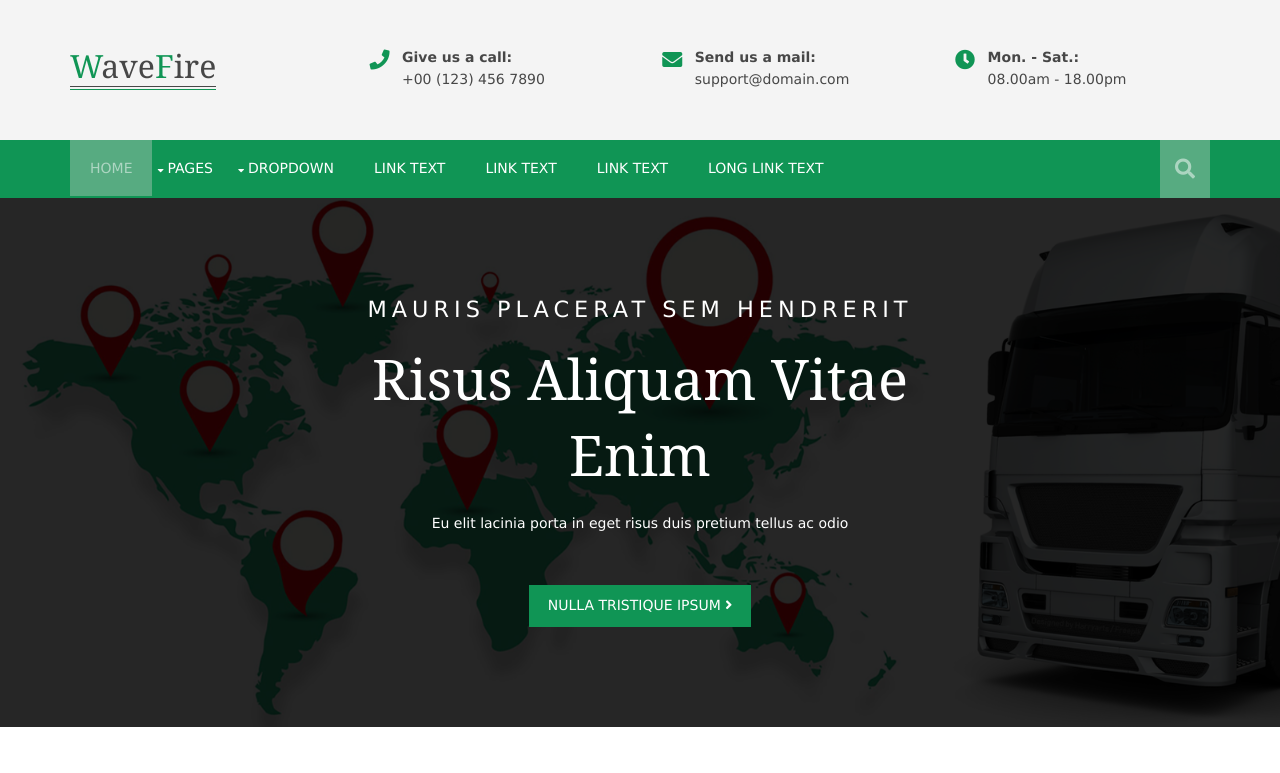
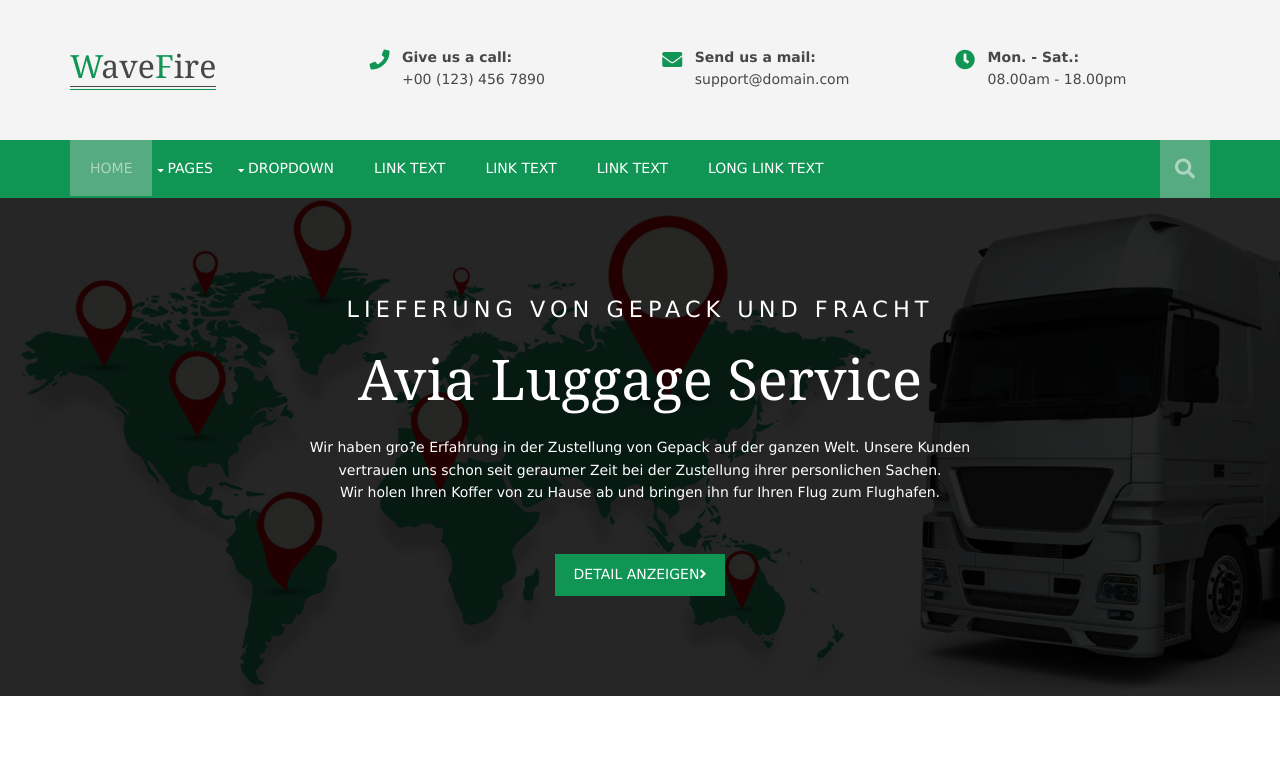
Before and after one commit to WebAdmFcm/WebAdmFcm.github.io, a plain HTML site: page wavefire/index.html in a window 1280 px wide. Shown: the top 773 px of the page. Drawn offline with Linux system fonts and the light colour scheme.

Commit message:
initial commit

```diff
--- a/wavefire/index.html
+++ b/wavefire/index.html
@@ -101,10 +101,11 @@ Licence URI: https://www.os-templates.com/template-terms
   <div id="pageintro" class="hoc clear">
     <!-- ################################################################################################ -->
     <article>
-      <p>Mauris placerat sem hendrerit</p>
-      <h3 class="heading">Risus aliquam vitae enim</h3>
-      <p>Eu elit lacinia porta in eget risus duis pretium tellus ac odio</p>
-      <footer><a class="btn" href="#">Nulla tristique ipsum <i class="fas fa-angle-right"></i></a></footer>
+      <p>Lieferung von Gepack und Fracht</p>
+      <h3 class="heading">Avia Luggage Service</h3>
+      <p>Wir haben gro?e Erfahrung in der Zustellung von Gepack auf der ganzen Welt. Unsere Kunden vertrauen uns schon seit geraumer Zeit bei der Zustellung ihrer personlichen Sachen.<br>
+Wir holen Ihren Koffer von zu Hause ab und bringen ihn fur Ihren Flug zum Flughafen.</p>
+      <footer><a class="btn" href="unsere-philosophie.html">Detail anzeigen<i class="fas fa-angle-right"></i></a></footer>
     </article>
     <!-- ################################################################################################ -->
   </div>
```
